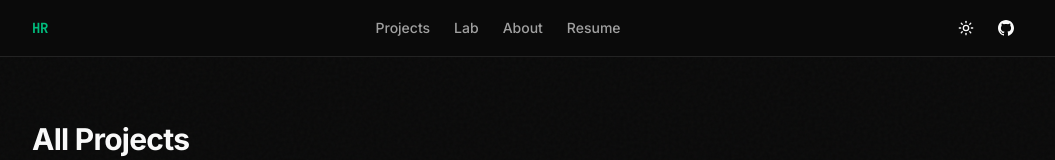
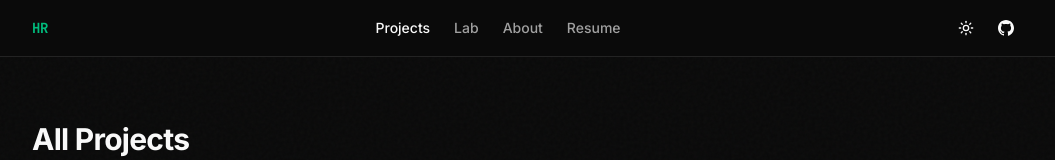
Before and after one commit to HernanRochon664/portfolio, a Next.js app: page /projects in a window 1280 px wide. Shown: the top 160 px of the page, without its empty margins (112-1167 px from the left). Built offline with nearby package versions, Linux system fonts and the light colour scheme.

Commit message:
Add hover border effect to project cards and active link detection in Navbar

```diff
--- a/src/app/projects/page.tsx
+++ b/src/app/projects/page.tsx
@@ -34,7 +34,7 @@ export default function ProjectsPage() {
           return (
             <div
               key={project.slug}
-              className="rounded-lg border border-border p-6 md:p-8"
+              className="rounded-lg border border-border p-6 md:p-8 transition-colors duration-200 hover:border-emerald-500/40"
             >
               <div className="mb-2 flex items-start justify-between gap-4">
                 <h2 className="text-xl font-bold">{project.title}</h2>
--- a/src/components/home/FeaturedProjects.tsx
+++ b/src/components/home/FeaturedProjects.tsx
@@ -44,7 +44,7 @@ export function FeaturedProjects() {
                 whileInView={{ opacity: 1, y: 0 }}
                 viewport={{ once: true }}
                 transition={{ delay: index * 0.1 }}
-                className="rounded-lg border border-border p-6 md:p-8"
+                className="rounded-lg border border-border p-6 md:p-8 transition-colors duration-200 hover:border-emerald-500/40"
               >
                 <div className="mb-2 flex items-start justify-between gap-4">
                   <h3 className="text-xl font-bold">{project.title}</h3>
--- a/src/components/layout/Navbar.tsx
+++ b/src/components/layout/Navbar.tsx
@@ -2,10 +2,12 @@
 
 import { useState, useEffect } from "react";
 import Link from "next/link";
+import { usePathname } from "next/navigation";
 import { Sun, Moon } from "lucide-react";
 import { useTheme } from "next-themes";
 import { Button } from "@/components/ui/button";
 import { GithubIcon } from "@/components/ui/icons";
+import { cn } from "@/lib/utils";
 
 const navLinks = [
   { label: "Projects", href: "/projects" },
@@ -17,6 +19,7 @@ const navLinks = [
 export function Navbar() {
   const [mounted, setMounted] = useState(false);
   const { theme, setTheme } = useTheme();
+  const pathname = usePathname();
 
   useEffect(() => setMounted(true), []);
 
@@ -35,7 +38,10 @@ export function Navbar() {
             <Link
               key={link.label}
               href={link.href}
-              className="text-sm font-medium text-muted-foreground transition-colors hover:text-foreground"
+              className={cn(
+                    "text-sm font-medium transition-colors hover:text-foreground",
+                    pathname === link.href ? "text-foreground" : "text-muted-foreground",
+                  )}
             >
               {link.label}
             </Link>
```
